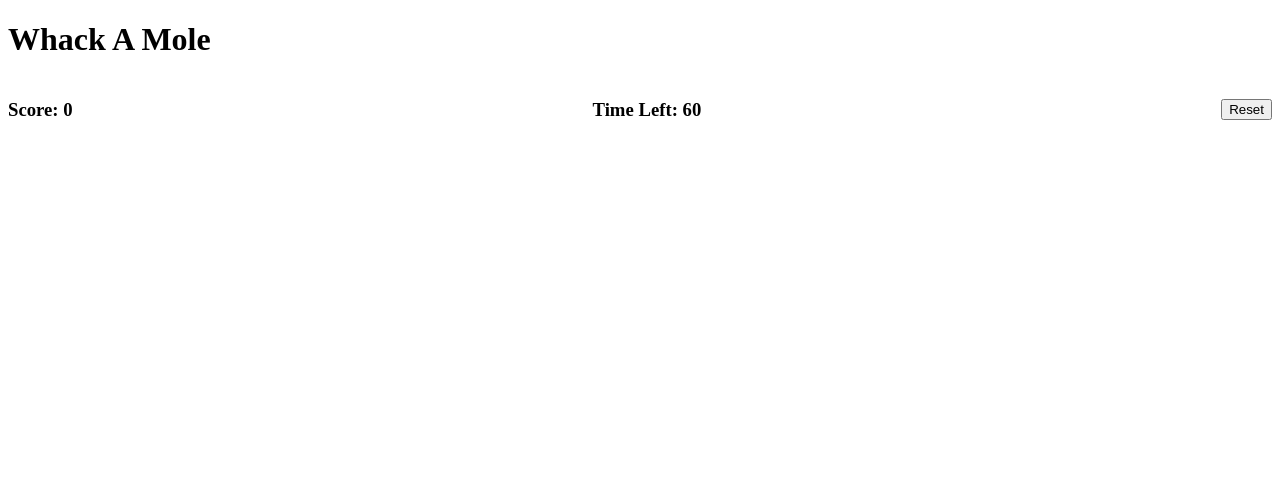
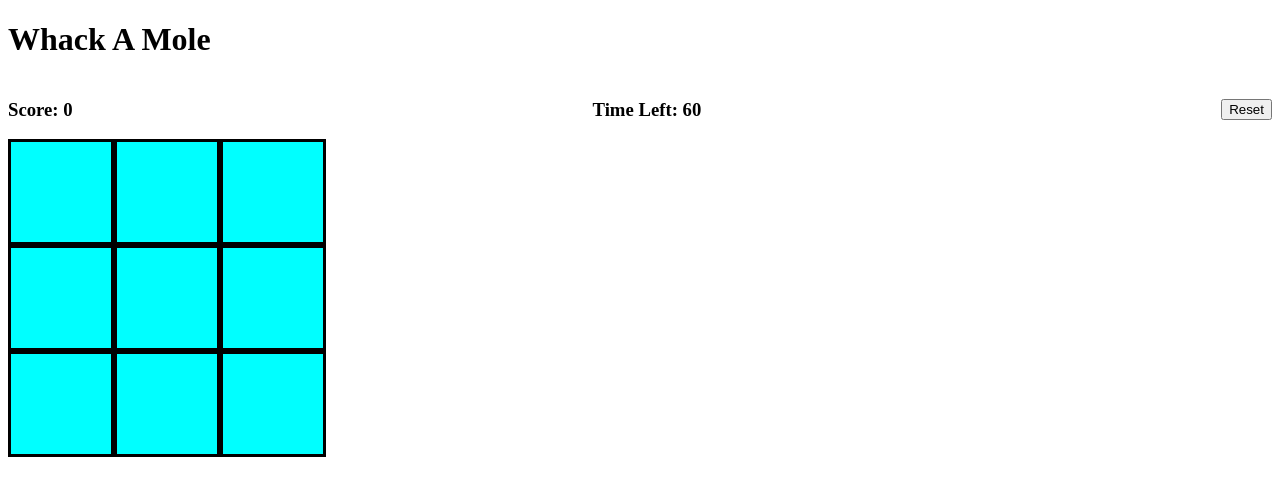
Before and after one commit to ashishdutta007/whack-a-mole, a website built with Parcel: page index.html in a window 1280 px wide. Built offline with nearby package versions, Linux system fonts and the light colour scheme.

Commit message:
game init

```diff
--- a/index.html
+++ b/index.html
@@ -13,7 +13,7 @@
       <h3>Time Left: <span id="time">60</span></h3>
       <button id="reset">Reset</button>
     </div>
-    <div id="gameGrid"></div>
+    <div class="gameGrid"></div>
     <script src="src/index.js"></script>
   </body>
 </html>
--- a/src/index.js
+++ b/src/index.js
@@ -2,17 +2,17 @@ import "./styles.css";
 
 // document.addEventListener("DOMContentLoaded", () => {
 console.log("hi");
-alert("hey");
+// alert("hey");
 (function createGameGrid() {
-  let grid;
+  let grid = [];
   for (let i = 0; i < 9; i++) {
     const square = document.createElement("div");
     square.classList.add("square");
     grid.push(square);
   }
-  const container = document.getElementById("gameGrid");
-  debugger;
+  const container = document.querySelector(".gameGrid");
   console.log(grid);
   container.append(...grid);
 })();
 // });
+//
--- a/src/styles.css
+++ b/src/styles.css
@@ -3,9 +3,17 @@
   justify-content: space-between;
   align-items: center;
 }
+
+.gameGrid {
+  display: flex;
+  flex-flow: row wrap;
+  border: "solid";
+  width: 400px;
+}
+
 .square {
   background-color: aqua;
-  height: 200px;
-  width: 200px;
-  border: 1 px solid black;
+  height: 100px;
+  width: 100px;
+  border: solid;
 }
```
